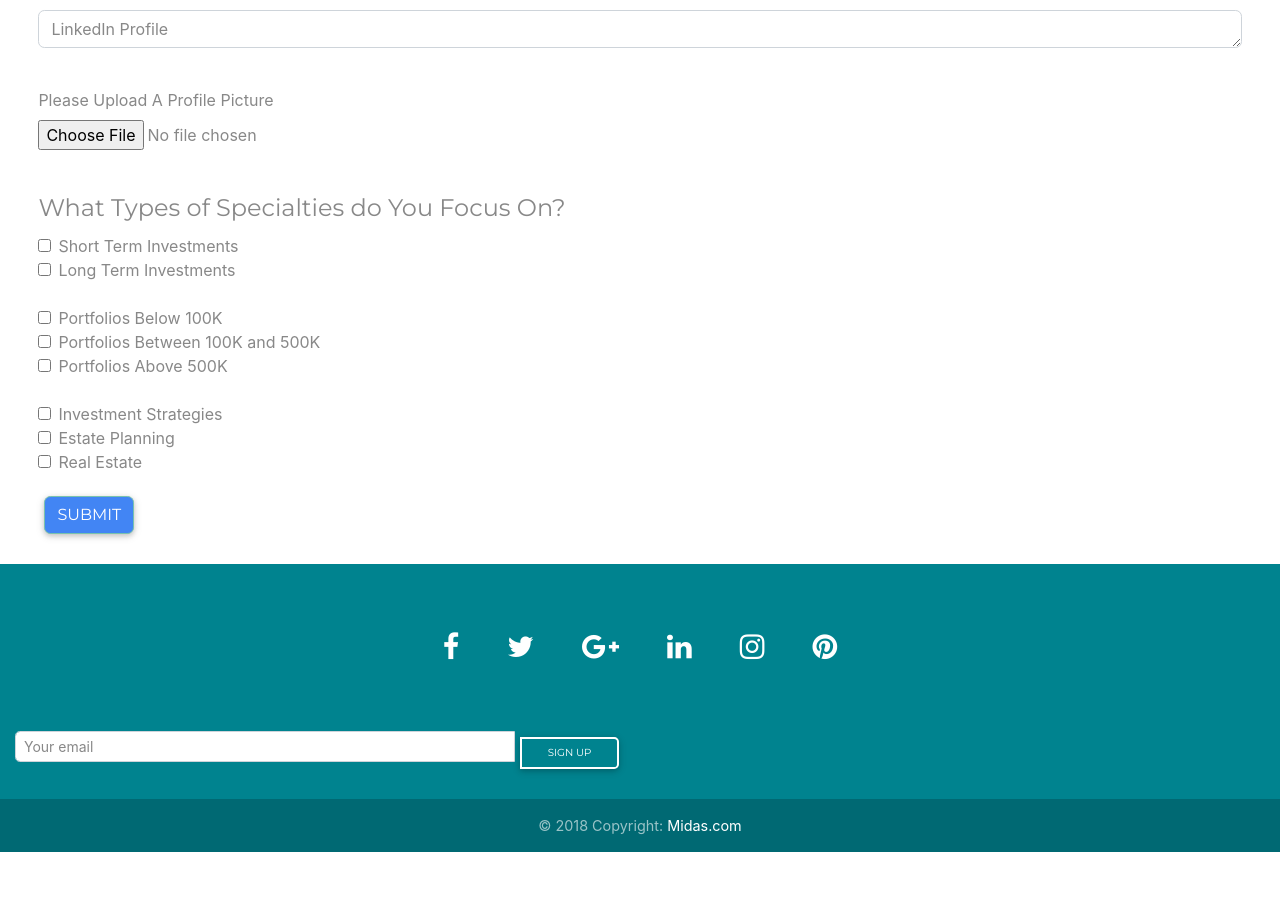
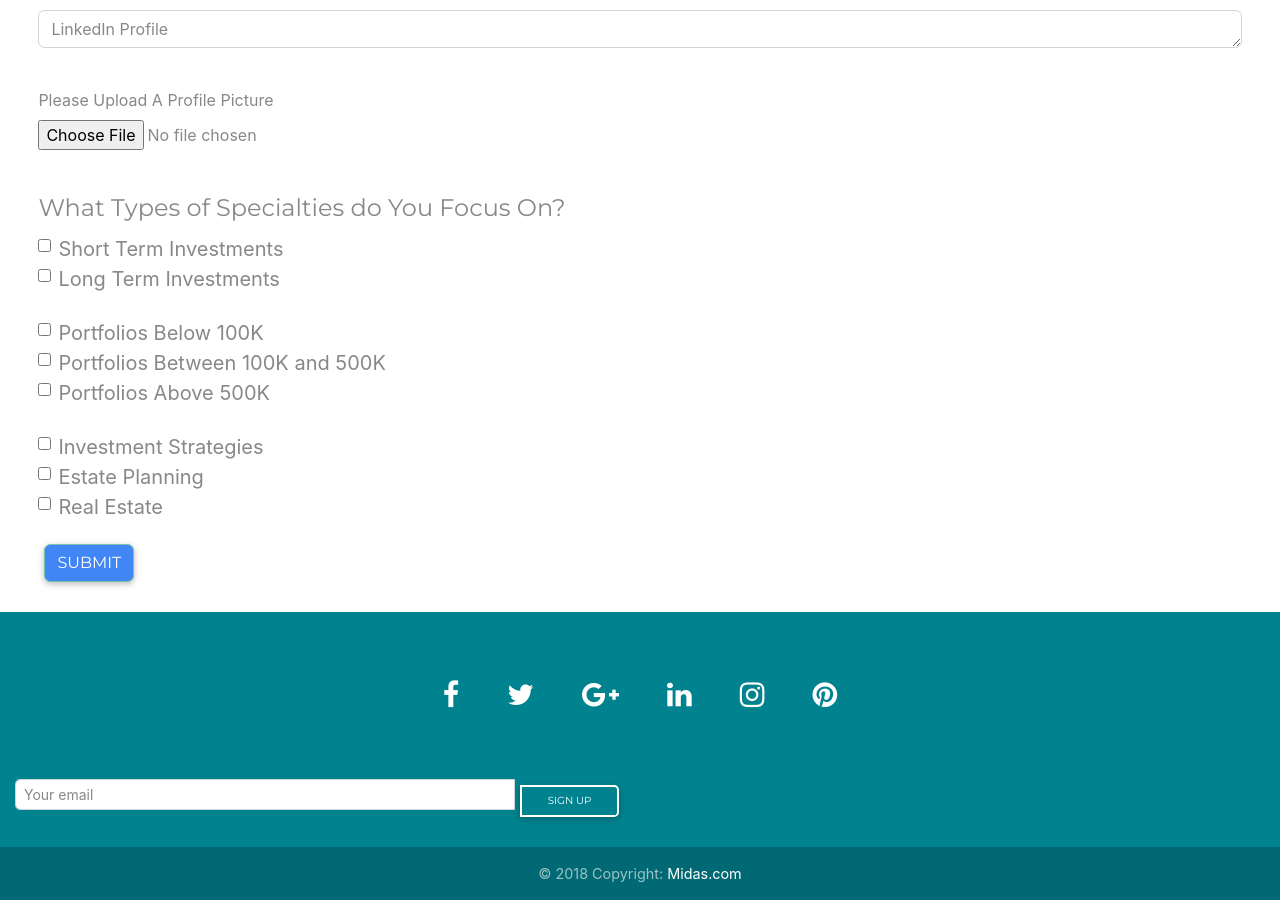
Before and after one commit to aditya811/Financial-Advisor, a PHP site: page /profile-fill-out.html in a window 1280 px wide. Shown: the part 1073-1973 px from the top of the page. Before the commit the page ends 1925 px from the top, so only its background shows below. Run offline with PHP 8.4, Linux system fonts and the light colour scheme.

Commit message:
finishingTouches

```diff
--- a/UI/assets/css/style.css
+++ b/UI/assets/css/style.css
@@ -126,6 +126,15 @@
 }
 
 
+.form-check{
+    font-size: 20px;
+}
+
+@media screen and (max-width: 321px){
+
+
+}
+
 
 /* When the screen is less than 600 pixels wide, hide all links, except for the first one ("Home"). Show the link that contains should open and close the topnav (.icon) */
 @media screen and (max-width: 600px) {
```
Also changed, not shown: UI/about.html (+0 -70 lines), UI/client-survey-questions.html (+1 -63 lines).
